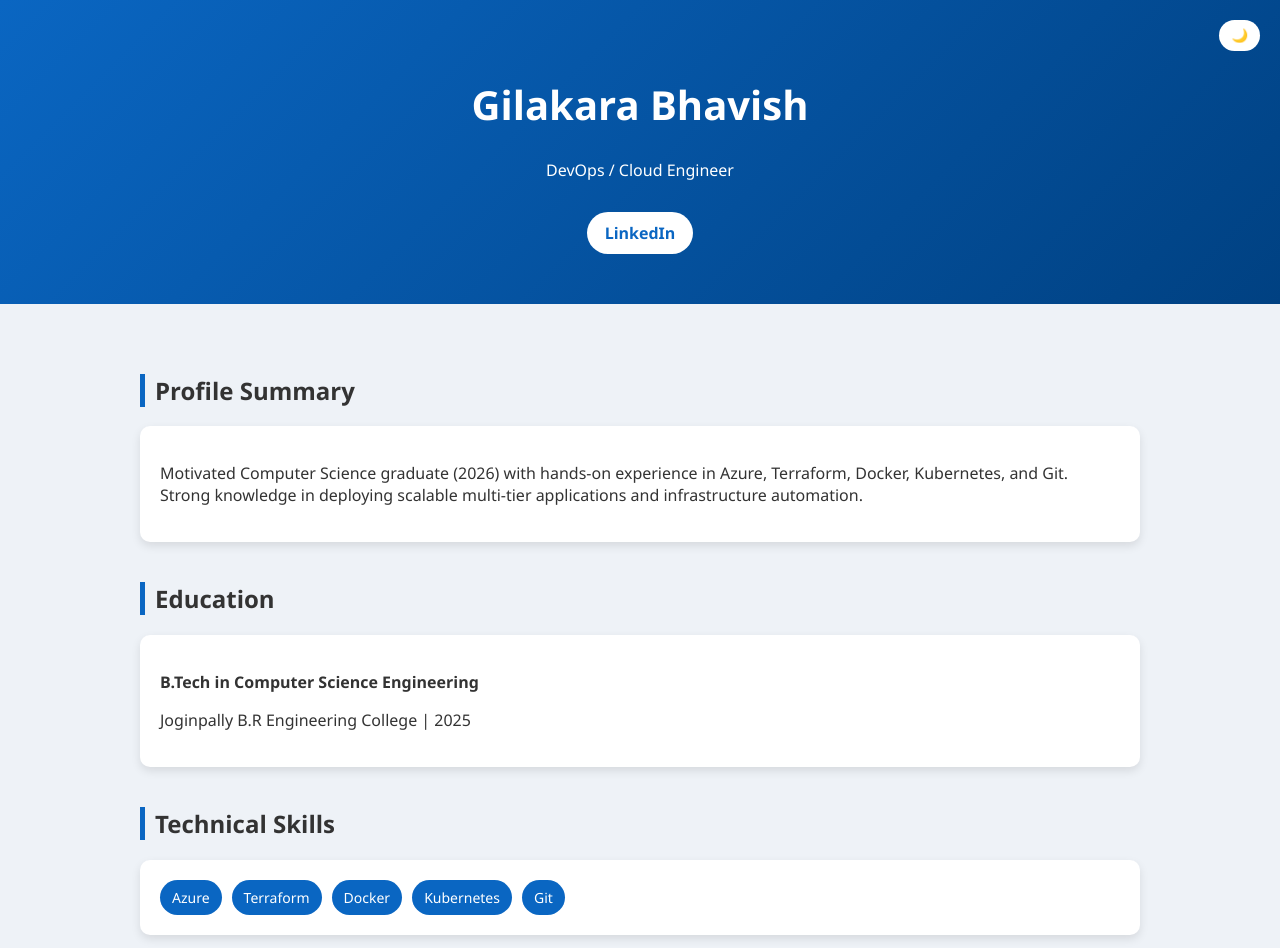
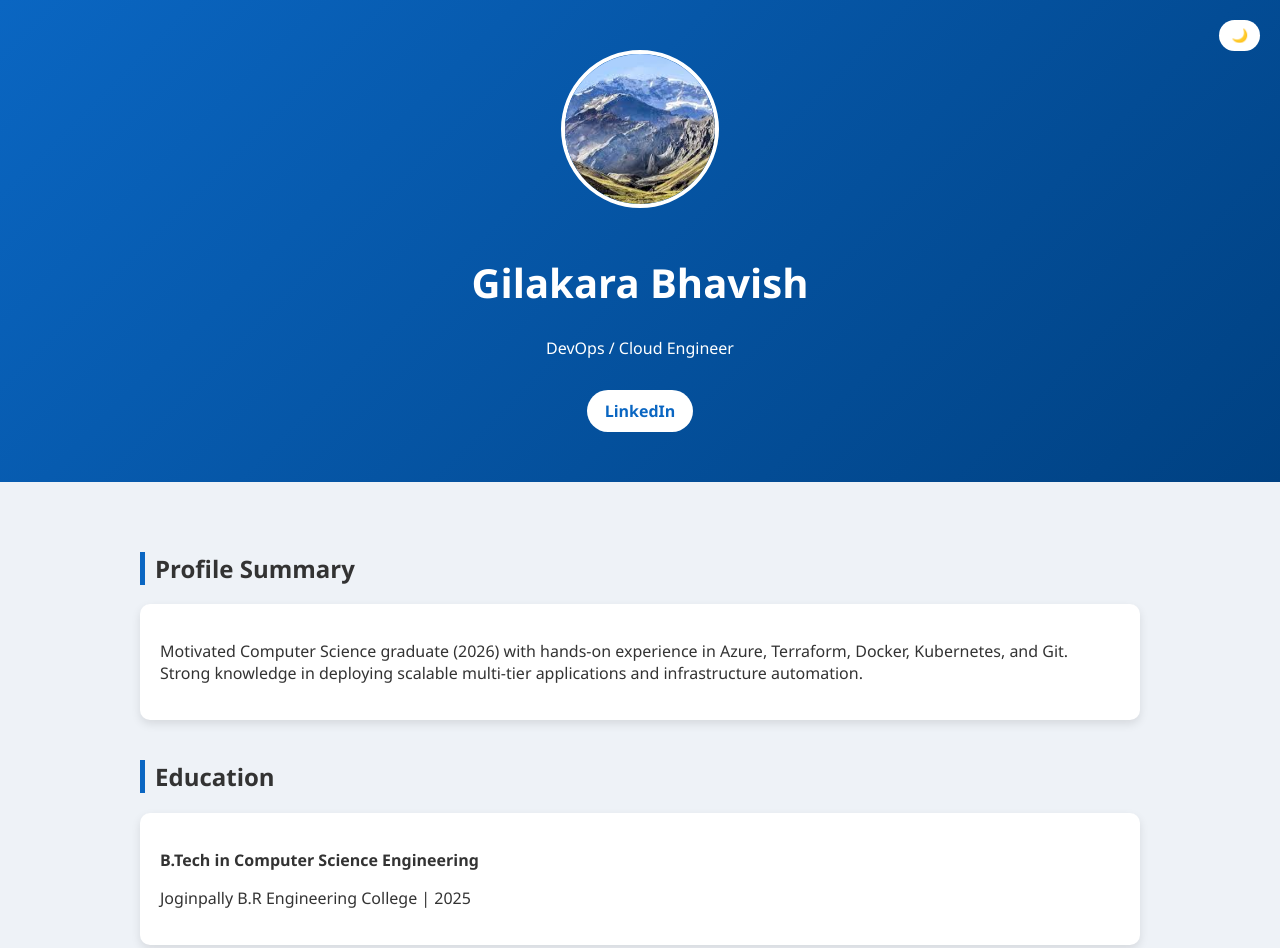
Before and after one commit to Gilakarabhavish/portfolio-repo, a plain HTML site: page index.html in a window 1280 px wide. Shown: the top 948 px of the page. Drawn offline with Linux system fonts and the light colour scheme.

Commit message:
Update index.html

```diff
--- a/index.html
+++ b/index.html
@@ -32,6 +32,15 @@ header {
     color: white;
     text-align: center;
     padding: 50px 20px;
+}
+
+header img {
+    width: 150px;
+    height: 150px;
+    border-radius: 50%;
+    object-fit: cover;
+    border: 4px solid white;
+    margin-bottom: 15px;
 }
 
 header h1 {
@@ -116,6 +125,9 @@ footer {
 <button class="toggle" onclick="toggleMode()">🌙</button>
 
 <header>
+    <!-- Profile Image -->
+    <img src="bablu.jpg" alt="Profile Image">
+
     <h1>Gilakara Bhavish</h1>
     <p>DevOps / Cloud Engineer</p>
     <a href="https://www.linkedin.com/in" target="_blank" class="btn">LinkedIn</a>
```
